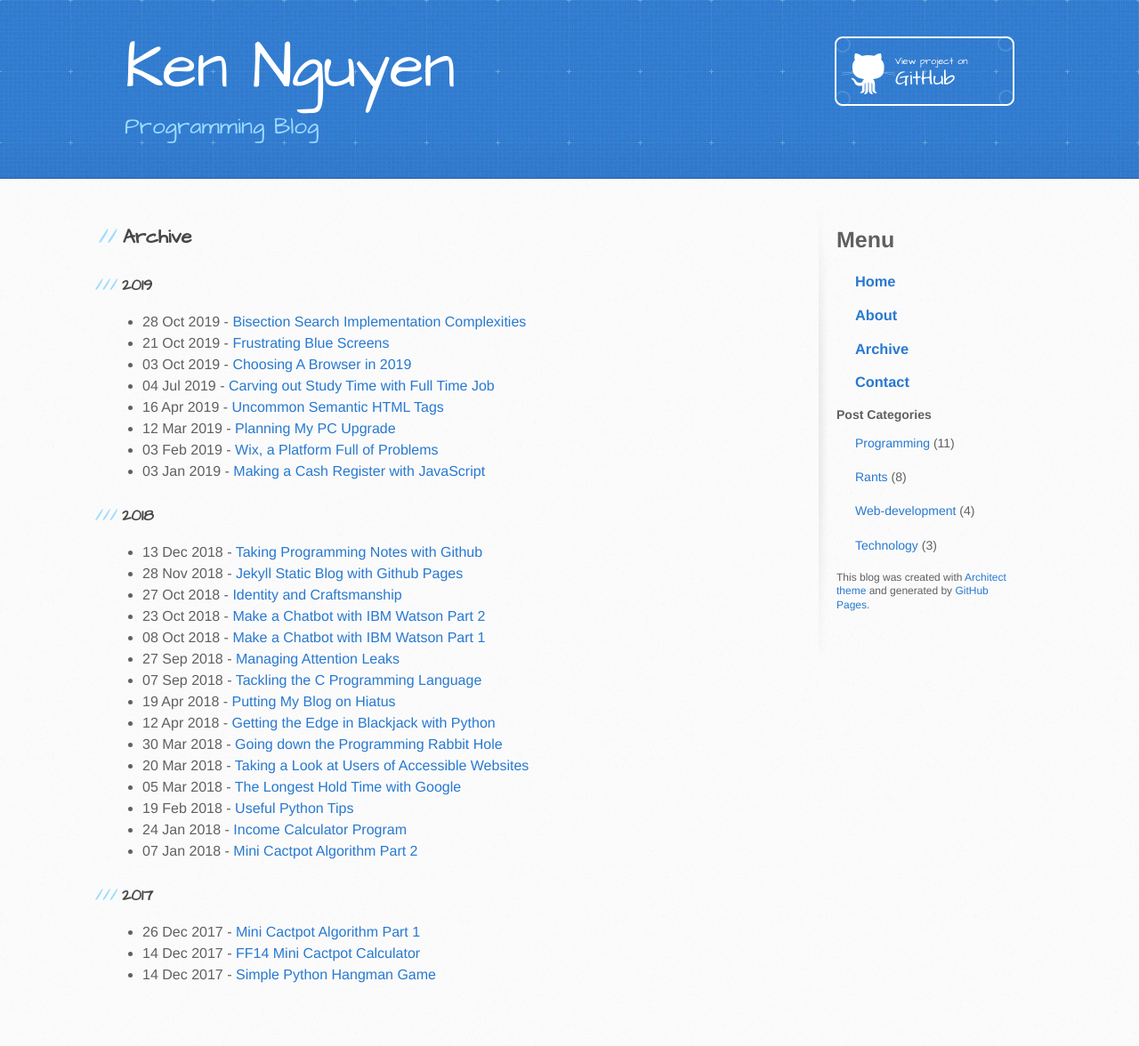
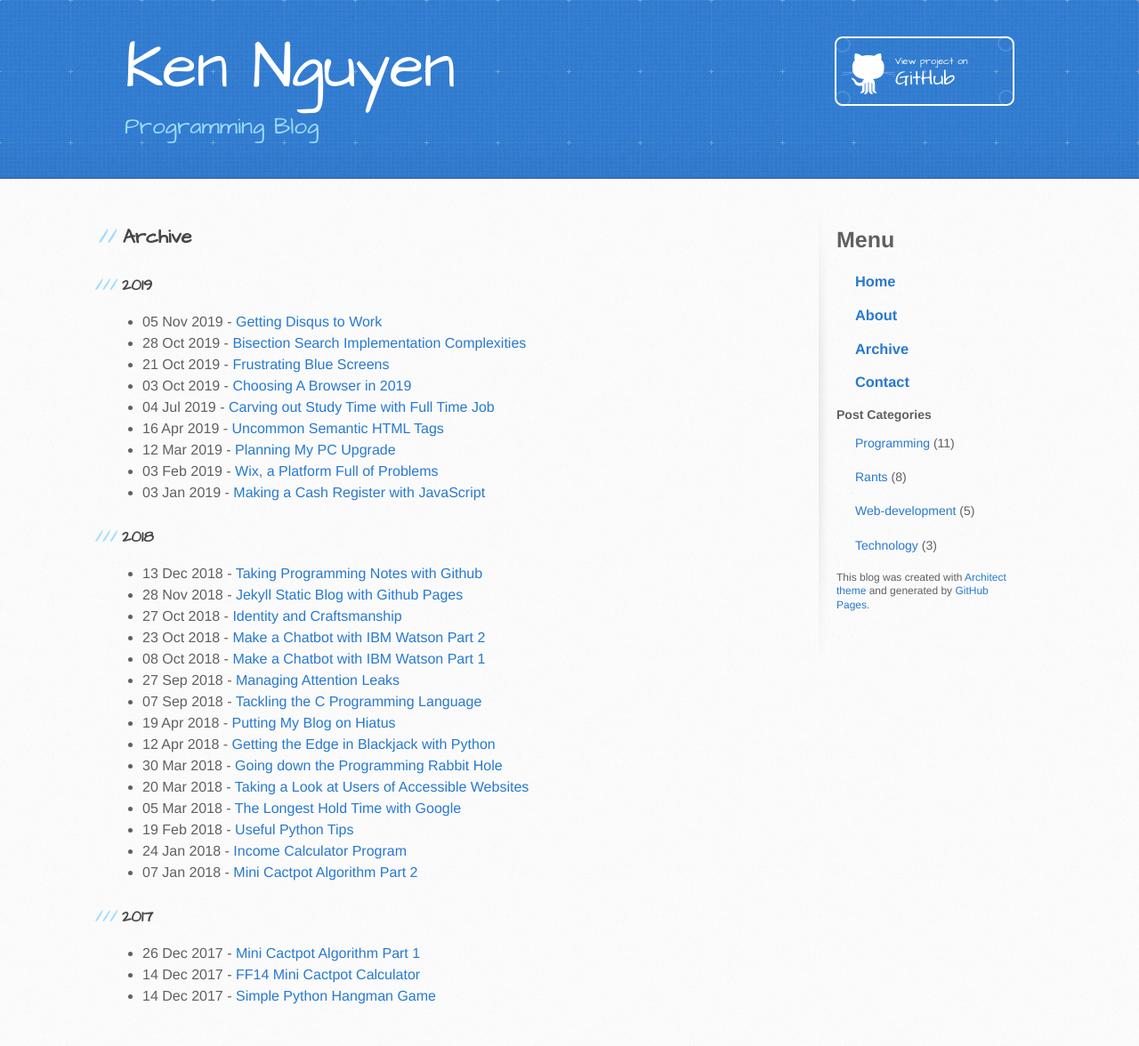
Before and after one commit to kennguyen01/kennguyen01.github.io, a Jekyll site: the page built from archive.html, in a window 1280 px wide. Shown: the whole page at 89% size. Built offline with Jekyll 4.4.1, drawn with Linux system fonts in a browser that asks for light colours; before the commit the page ends 1152 px from its top, so only the background shows below that.

Commit message:
Publish post about Disqus

```diff
--- a/_drafts/getting-disqus-to-work.md
+++ b/_posts/technology/2019/2019-11-05-getting-disqus-to-work.md
@@ -1,6 +1,6 @@
 ---
 title: Getting Disqus to Work
-date:
+date: 2019-11-05
 categories: web-development
 ---
 
```
